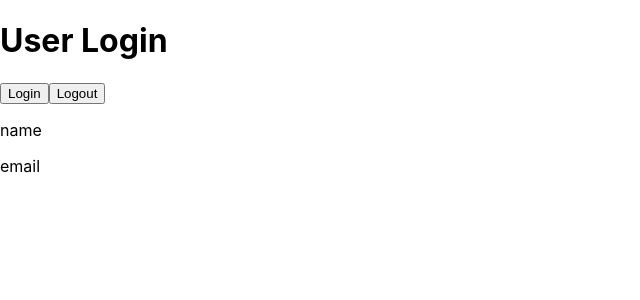
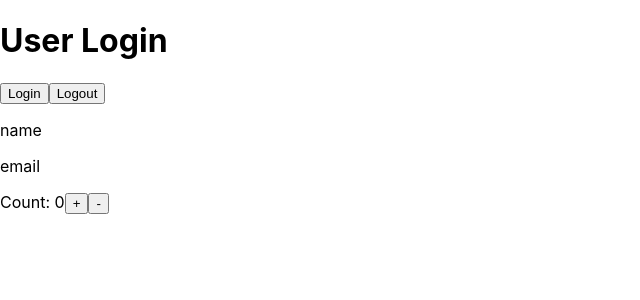
Before and after one commit to aReinoso007/CT-projects, a React (Create React App) app in the folder day-3/react-hooks/: page / in a window 1280 px wide. Shown: the top 300 px of the page, without its empty margins (0-640 px from the left). Built offline with nearby package versions, Linux system fonts and the light colour scheme.

Commit message:
reducer example

```diff
--- a/day-3/react-hooks/src/App.tsx
+++ b/day-3/react-hooks/src/App.tsx
@@ -1,12 +1,12 @@
-import React from 'react';
-import logo from './logo.svg';
 import './App.css';
 import UserAuth from './state/UserAuth';
+import Counter from './reducer/Counter';
 
 function App() {
   return (
     <div>
       <UserAuth />
+      <Counter />
     </div>
   );
 }
--- /dev/null
+++ b/day-3/react-hooks/src/reducer/Counter.tsx
@@ -0,0 +1,37 @@
+import React, { useReducer } from 'react';
+
+// Define the state type
+type State = {
+  count: number;
+};
+
+// Define the action type
+type Action = {
+  type: 'increment' | 'decrement';
+};
+
+// Define the reducer function
+const reducer = (state: State, action: Action): State => {
+  switch (action.type) {
+    case 'increment':
+      return { count: state.count + 1 };
+    case 'decrement':
+      return { count: state.count - 1 };
+    default:
+      return state;
+  }
+};
+
+const Counter: React.FC = () => {
+  const [state, dispatch] = useReducer(reducer, { count: 0 });
+
+  return (
+    <div>
+      Count: {state.count}
+      <button onClick={() => dispatch({ type: 'increment' })}>+</button>
+      <button onClick={() => dispatch({ type: 'decrement' })}>-</button>
+    </div>
+  );
+};
+
+export default Counter;
```
Also changed, not shown: 1 other file (tests, documents, lock files or other folders).
